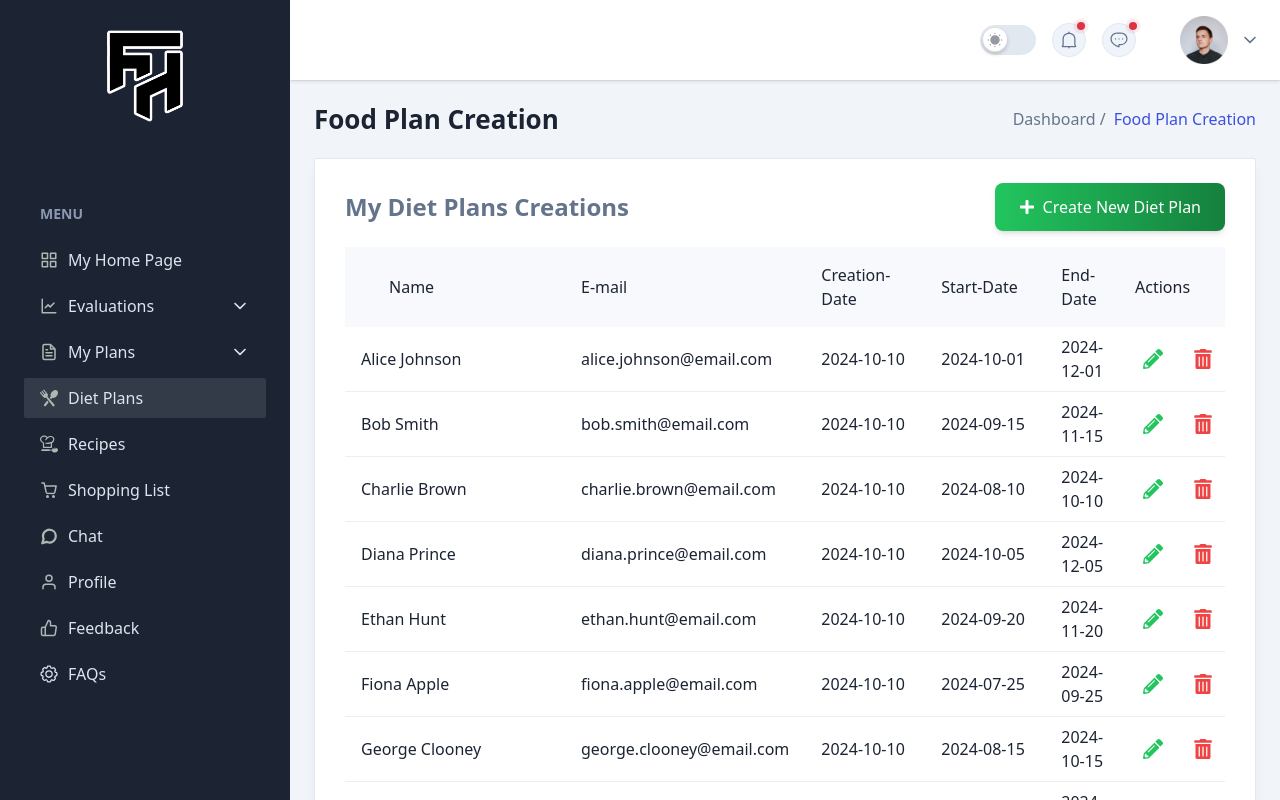
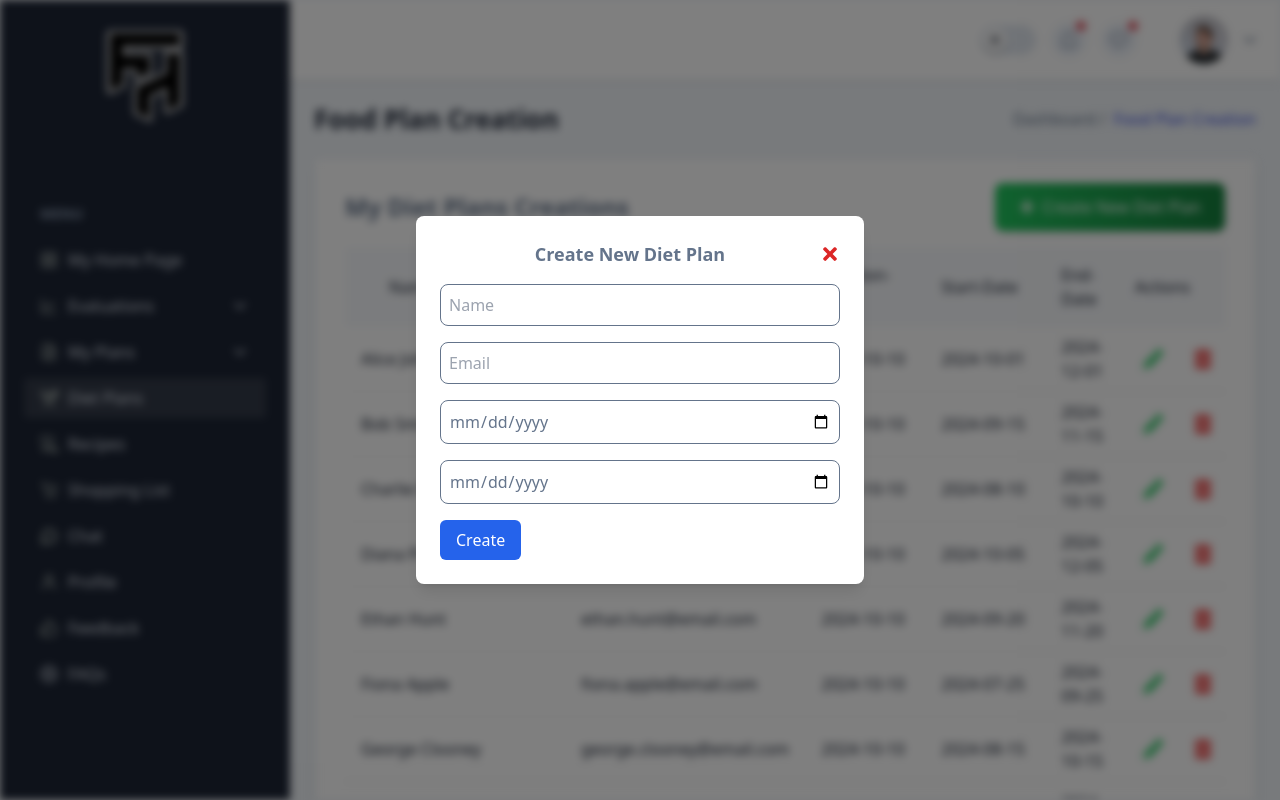
Before and after one commit to vmirfak/dev-fit-hub, a React (Vite) app: page /perscribedietplan in a window 1280 px wide. Both pictures are taken after a click on the button "Create New Diet Plan". Built offline with nearby package versions, Linux system fonts and the light colour scheme.

Commit message:
Create food plan modal.

```diff
--- a/src/components/Modal/GroceryModal.tsx
+++ b/src/components/Modal/GroceryModal.tsx
@@ -71,7 +71,7 @@ const ShoppingListModal: React.FC<ShoppingListModalProps> = ({
               strokeWidth="2"
               strokeLinecap="round"
               strokeLinejoin="round"
-              className="mr-3" // Increased margin to the right for spacing
+              className="mr-3"
             >
               <path d="M21.2 15c.7-1.2 1-2.5.7-3.9-.6-2-2.4-3.5-4.4-3.5h-1.2c-.7-3-3.2-5.2-6.2-5.6-3-.3-5.9 1.3-7.3 4-1.2 2.5-1 6.5.5 8.8M12 19.8V12M16 17l-4 4-4-4" />
             </svg>
--- /dev/null
+++ b/src/components/Modal/NewDietPlanModal.tsx
@@ -0,0 +1,92 @@
+import React from "react";
+import { Modal } from "@mui/material";
+import { FaTimes } from "react-icons/fa";
+
+interface ModalProps {
+  isOpen: boolean;
+  onClose: () => void;
+  onSubmit: (newDietPlan: { name: string; email: string; startDate: string; endDate: string }) => void;
+}
+
+const DietPlanModal: React.FC<ModalProps> = ({ isOpen, onClose, onSubmit }) => {
+  const [name, setName] = React.useState('');
+  const [email, setEmail] = React.useState('');
+  const [startDate, setStartDate] = React.useState('');
+  const [endDate, setEndDate] = React.useState('');
+
+  const handleSubmit = (e: React.FormEvent) => {
+    e.preventDefault();
+    onSubmit({ name, email, startDate, endDate });
+    onClose();
+  };
+
+  return (
+    <Modal
+      open={isOpen}
+      onClose={onClose}
+      aria-labelledby="modal-title"
+      aria-describedby="modal-description"
+    >
+      <div className="flex items-center justify-center min-h-screen">
+        <div className="bg-white rounded-lg shadow-lg w-11/12 max-w-md p-6 flex flex-col items-center text-center bg-white shadow-default dark:border-strokedark dark:bg-boxdark">
+          <div className="flex items-center justify-between w-full">
+            <h2
+              className="text-lg font-bold dark:text-slate-200 flex-grow text-center"
+              id="modal-title"
+            >
+              Create New Diet Plan
+            </h2>
+            <button
+              onClick={onClose}
+              className="text-red-600 hover:text-red-800"
+              aria-label="Close"
+            >
+              <FaTimes className="text-xl" />
+            </button>
+          </div>
+
+          <form onSubmit={handleSubmit} className="space-y-4 mt-4 w-full">
+            <input
+              type="text"
+              placeholder="Name"
+              value={name}
+              onChange={(e) => setName(e.target.value)}
+              required
+              className="w-full border border-gray-300 rounded-lg p-2"
+            />
+            <input
+              type="email"
+              placeholder="Email"
+              value={email}
+              onChange={(e) => setEmail(e.target.value)}
+              required
+              className="w-full border border-gray-300 rounded-lg p-2"
+            />
+            <input
+              type="date"
+              value={startDate}
+              onChange={(e) => setStartDate(e.target.value)}
+              required
+              className="w-full border border-gray-300 rounded-lg p-2"
+            />
+            <input
+              type="date"
+              value={endDate}
+              onChange={(e) => setEndDate(e.target.value)}
+              required
+              className="w-full border border-gray-300 rounded-lg p-2"
+            />
+            <button
+              type="submit"
+              className="bg-blue-600 text-white rounded-md px-4 py-2 flex items-center hover:bg-blue-700 transition duration-300"
+            >
+              Create
+            </button>
+          </form>
+        </div>
+      </div>
+    </Modal>
+  );
+};
+
+export default DietPlanModal;
--- a/src/pages/FoodPlanCreation.tsx
+++ b/src/pages/FoodPlanCreation.tsx
@@ -3,6 +3,7 @@ import ReactPaginate from "react-paginate";
 import { FaPencilAlt, FaTrashAlt, FaPlus } from "react-icons/fa";
 import Breadcrumb from "../components/Breadcrumbs/Breadcrumb";
 import DefaultLayout from "../layout/DefaultLoayout";
+import NewDietPlanModal from "../components/Modal/NewDietPlanModal"
 
 interface DietPlan {
   id: number;
@@ -178,6 +179,7 @@ const DietPlansTable = () => {
   ]);
 
   const [currentPage, setCurrentPage] = useState(0);
+  const [isModalOpen, setIsModalOpen] = useState(false);
   const itemsPerPage = 8;
 
   const handleEdit = (id: number) => {
@@ -189,11 +191,20 @@ const DietPlansTable = () => {
   };
 
   const handleCreateNew = () => {
-    console.log("Create new diet plan");
+    setIsModalOpen(true);
   };
 
   const handlePageClick = (data: { selected: number }) => {
     setCurrentPage(data.selected);
+  };
+
+  const addDietPlan = (newDietPlan: { name: string; email: string; startDate: string; endDate: string }) => {
+    const newPlan = {
+      id: dietPlans.length + 1,
+      createdOn: new Date().toISOString().split('T')[0],
+      ...newDietPlan,
+    };
+    setDietPlans([...dietPlans, newPlan]);
   };
 
   const displayPlans = dietPlans.slice(
@@ -202,7 +213,7 @@ const DietPlansTable = () => {
   );
 
   return (
-    <DefaultLayout isModalOpen={false}>
+    <DefaultLayout isModalOpen={isModalOpen}>
       <Breadcrumb pageName="Food Plan Creation" />
       <div className="rounded-sm border border-stroke bg-white px-5 pt-6 pb-2.5 shadow-default dark:border-strokedark dark:bg-boxdark sm:px-7.5 xl:pb-1">
         <div className="flex justify-between items-center mb-4">
@@ -301,6 +312,12 @@ const DietPlansTable = () => {
           previousClassName={"bg-gray-200 px-3 py-1 rounded-md"}
           nextClassName={"bg-gray-200 px-3 py-1 rounded-md"}
         />
+        {/* Include the Modal */}
+        <NewDietPlanModal
+          isOpen={isModalOpen}
+          onClose={() => setIsModalOpen(false)}
+          onSubmit={addDietPlan}
+        />
       </div>
     </DefaultLayout>
   );
```
